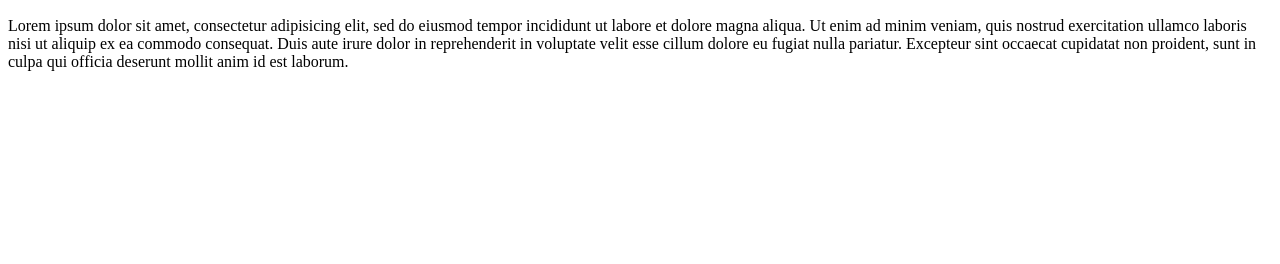
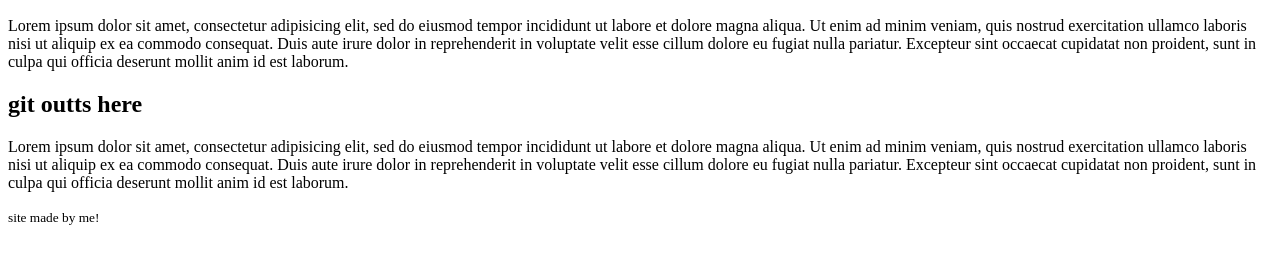
Before and after one commit to melissamoonie/hello-git, a plain HTML site: page index.html in a window 1280 px wide. Shown: the part 110-374 px from the top of the page. Drawn offline with Linux system fonts and the light colour scheme.

Commit message:
added footer with small print

```diff
--- a/index.html
+++ b/index.html
@@ -17,5 +17,21 @@
 		cillum dolore eu fugiat nulla pariatur. Excepteur sint occaecat cupidatat non
 		proident, sunt in culpa qui officia deserunt mollit anim id est laborum.</p>
 	</main>
+	<aside>
+<h2>git outts here
+</h2>
+<p>
+Lorem ipsum dolor sit amet, consectetur adipisicing elit, sed do eiusmod
+tempor incididunt ut labore et dolore magna aliqua. Ut enim ad minim veniam,
+quis nostrud exercitation ullamco laboris nisi ut aliquip ex ea commodo
+consequat. Duis aute irure dolor in reprehenderit in voluptate velit esse
+cillum dolore eu fugiat nulla pariatur. Excepteur sint occaecat cupidatat non
+proident, sunt in culpa qui officia deserunt mollit anim id est laborum.</p>
+	</aside>
+
+<footer>
+	<small>site made by me! </small>
+</footer>
+
 </body>
 </html>
```
